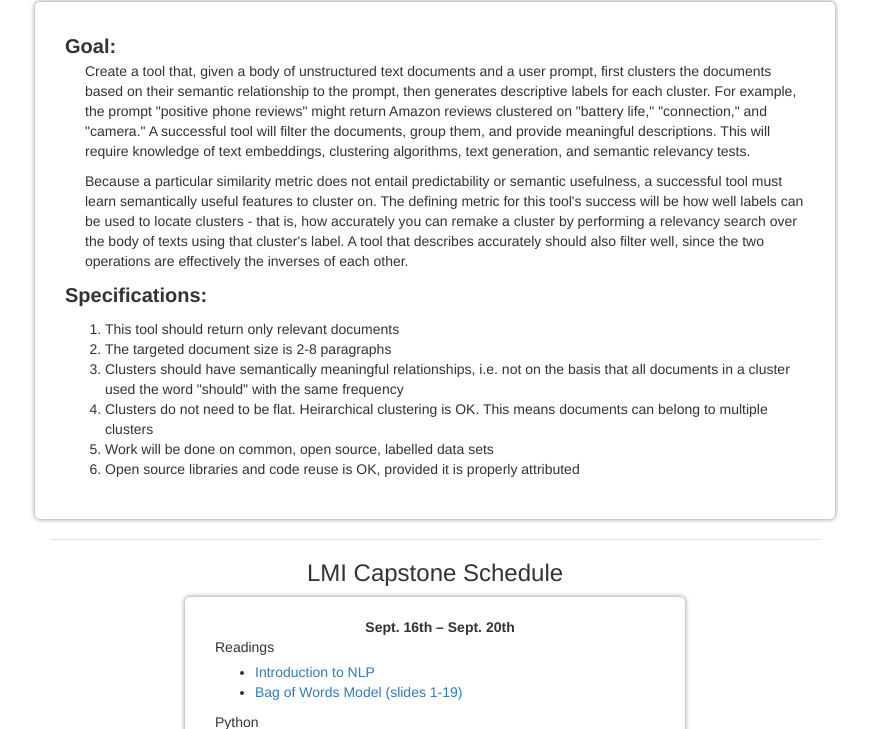
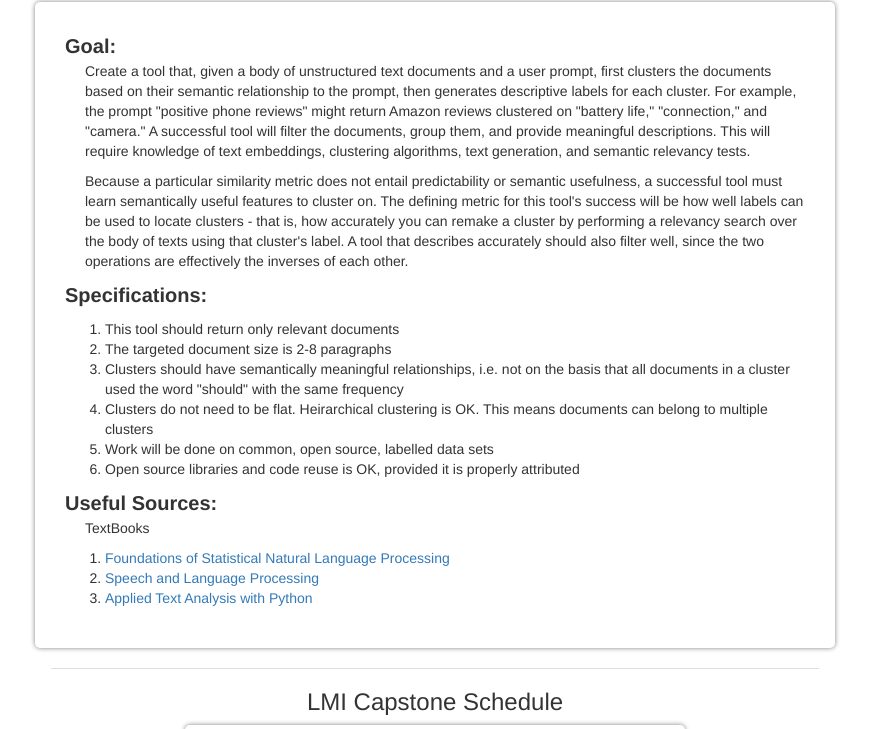
Before and after one commit to MikeAnders42/ResumeServer, a plain HTML site: page CapstoneSchedule.html in a window 1280 px wide. Shown: the part 71-800 px from the top of the page, without its empty margins (205-1074 px from the left). Drawn offline with Linux system fonts and the light colour scheme.

Commit message:
Update CapstoneSchedule.html

```diff
--- a/CapstoneSchedule.html
+++ b/CapstoneSchedule.html
@@ -33,6 +33,15 @@
                 <li>Clusters do not need to be flat. Heirarchical clustering is OK. This means documents can belong to multiple clusters</li>
                 <li>Work will be done on common, open source, labelled data sets</li>
                 <li>Open source libraries and code reuse is OK, provided it is properly attributed</li>
+            </ol>
+          </p>
+          <b class="clusttitle">Useful Sources:</b><br>
+          <p class="clustpar">
+           TextBooks
+            <ol>
+                <li><a href="https://www.amazon.com/dp/0262133601?tag=inspiredalgor-20#reader_0262133601">Foundations of Statistical Natural Language Processing</a></li>
+                <li><a href="https://web.stanford.edu/~jurafsky/slp3/ed3book.pdf">Speech and Language Processing</a></li>
+                <li><a href="https://www.amazon.com/Applied-Text-Analysis-Python-Language-Aware/dp/1491963042/">Applied Text Analysis with Python</a></li>
             </ol>
           </p>
       </div>
```
